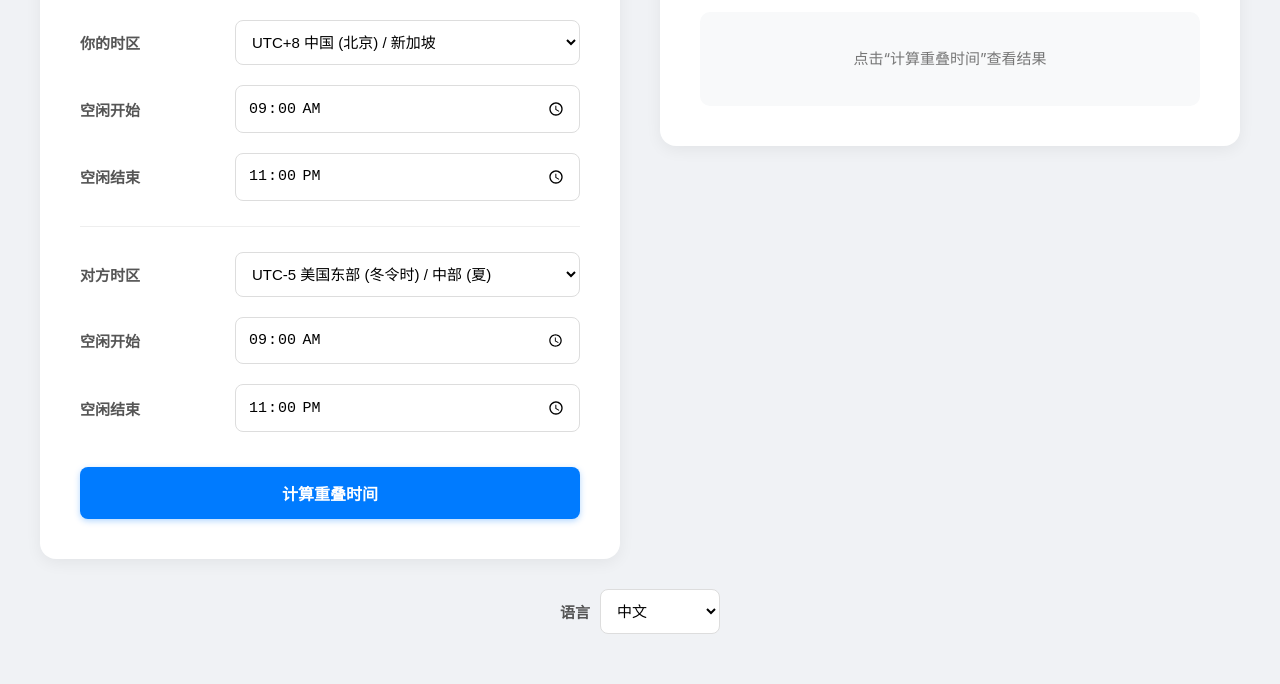
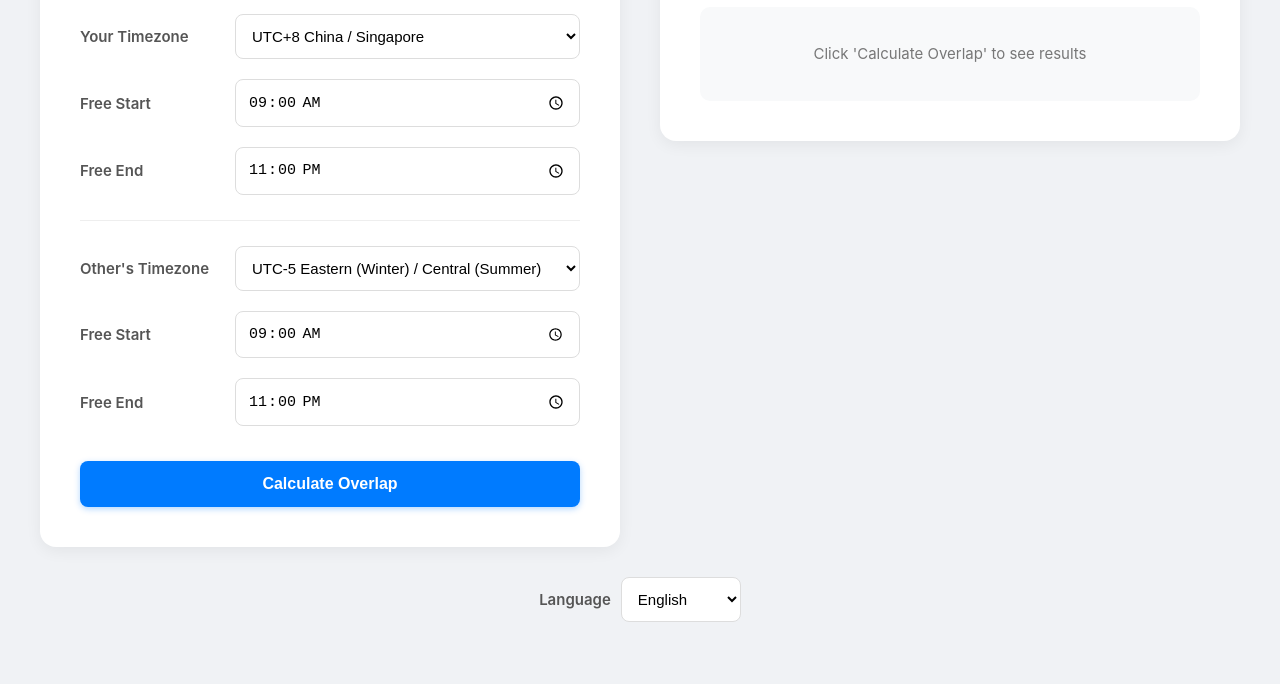
Before and after one commit to XiongEdward2008/time-difference-calculator, a plain HTML site: page index.html in a window 1280 px wide. Shown: the part 124-808 px from the top of the page. Drawn offline with Linux system fonts and the light colour scheme.

Commit message:
Setting English as the default language.

```diff
--- a/index.html
+++ b/index.html
@@ -217,7 +217,7 @@
                 language: "Language",
                 hours: "hrs",
                 minutes: "mins",
-                defaultMsg: "Click 'Calculate Overlap' to see results" // 新增
+                defaultMsg: "Click 'Calculate Overlap' to see results"
             },
             zh: {
                 title: "时差与重叠时间计算",
@@ -240,7 +240,7 @@
                 language: "语言",
                 hours: "小时",
                 minutes: "分钟",
-                defaultMsg: "点击“计算重叠时间”查看结果" // 新增
+                defaultMsg: "点击“计算重叠时间”查看结果"
             }
         };
 
@@ -273,7 +273,7 @@
             '12': { en: 'New Zealand', zh: '新西兰' }
         };
 
-        let currentLang = 'zh';
+        let currentLang = 'en';
 
         function createOption(value, text, isSelected) {
             const option = document.createElement('option');
@@ -545,7 +545,7 @@
         document.getElementById('language').value = currentLang;
         updateLanguage();
         populateTimezones();
-        updateDefaultMessage(); // 确保初始加载显示中文提示
+        updateDefaultMessage(); // 确保初始加载默认显示英文提示
     </script>
 </body>
 </html>
```
